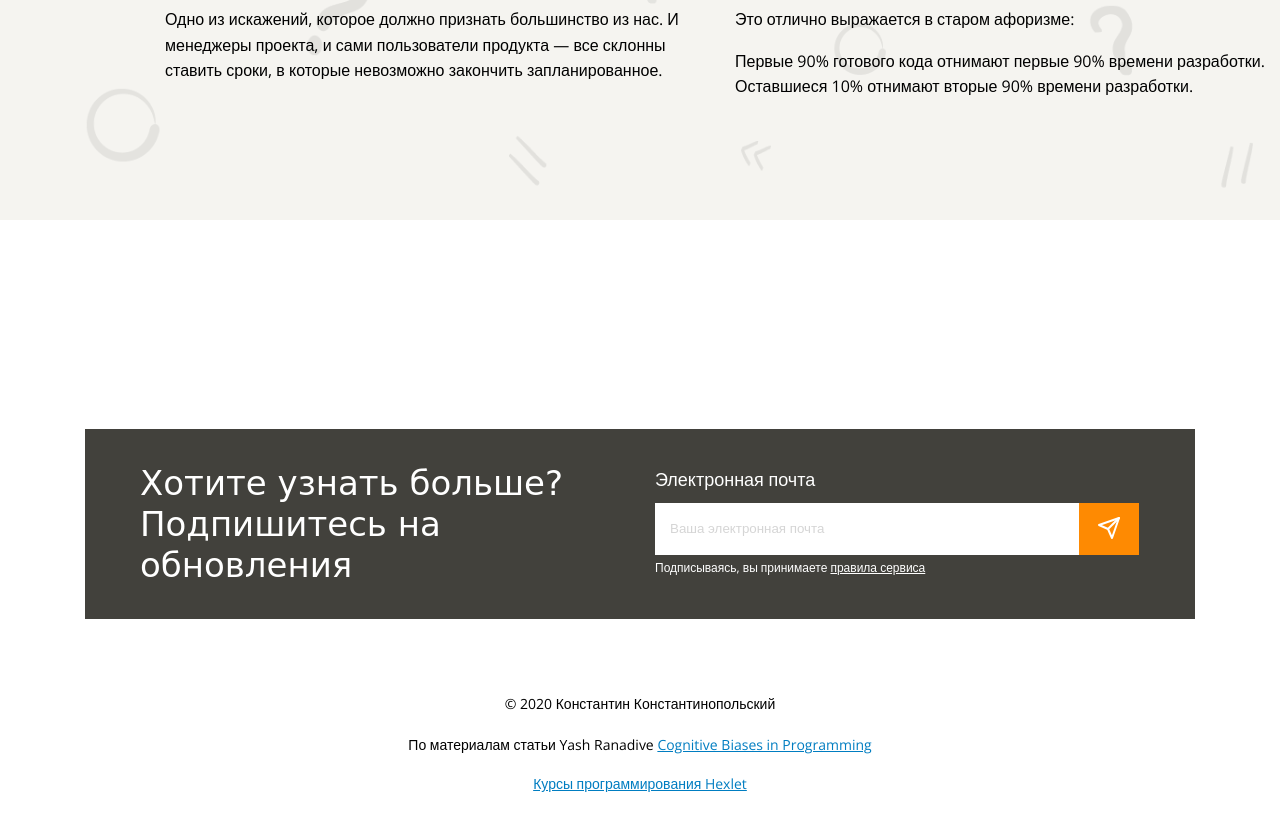
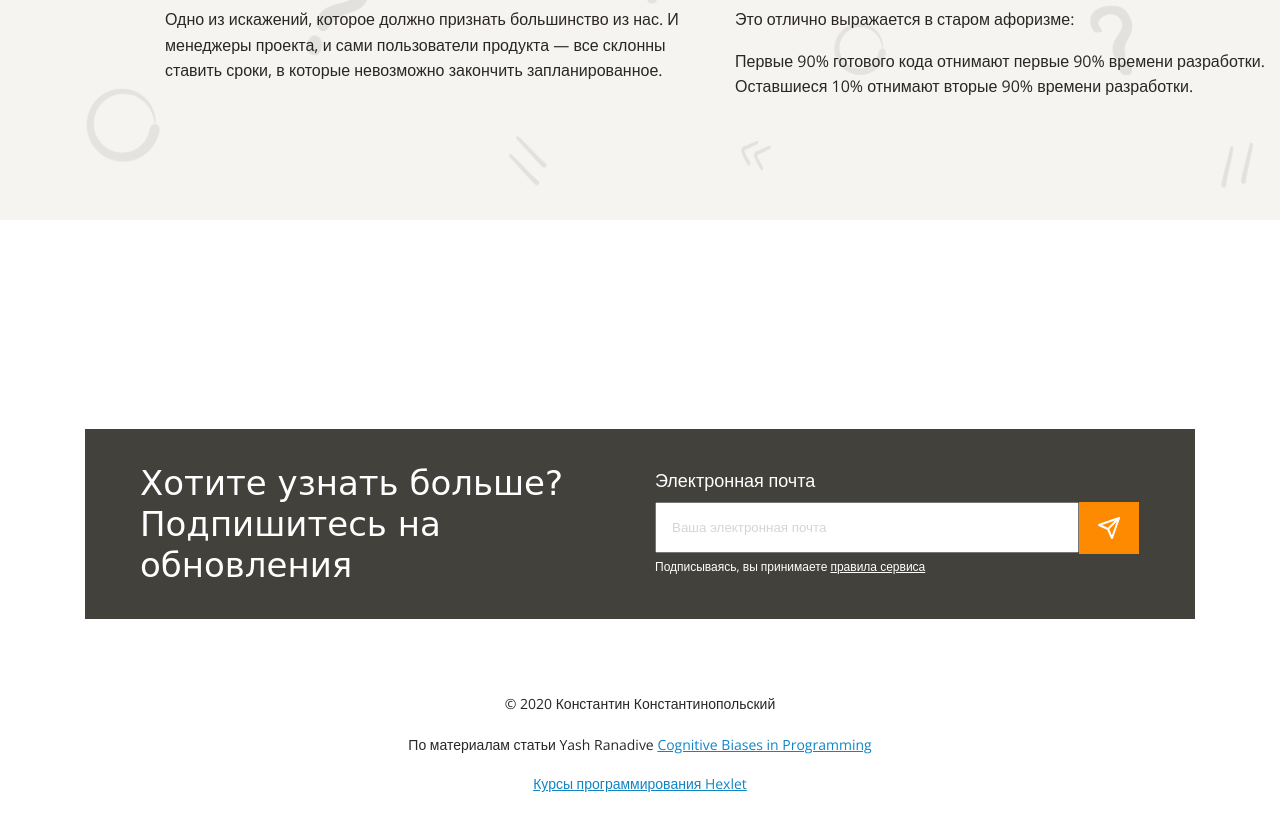
Before and after one commit to sergeiwerty/layout-designer-project-lvl1, a website: page src/index.html in a window 1280 px wide. Shown: the part 7216-8047 px from the top of the page. Drawn offline with nearby package versions, Linux system fonts and the light colour scheme; a web font is replaced by a local one.

Commit message:
screenshot fix 17 recovery

```diff
--- a/src/styles/style.css
+++ b/src/styles/style.css
@@ -2,13 +2,13 @@
   --primary-color: #fe8a02;
   --darker-primary: #ea7600;
   --primary-dark: #42413c;
-  --text-color: #000;
+  --text-color: #2a2626;
   --translucent-dark: #908d8b;
   --basic-white: #fff;
   --translucent-white: #d7ccc0;
   --light: #f5f4f0;
   --dark: #b09a81;
-  --blue-color: #007dc1;
+  --blue-color: #1085c5;
 }
 
 /* Content Section component */
@@ -552,7 +552,7 @@ h4,
 
 .email-label {
   margin-top: 21px;
-  margin-bottom: 9px;
+  margin-bottom: 8px;
 
   font-weight: normal;
   font-size: 18px;
@@ -563,10 +563,8 @@ h4,
   box-sizing: border-box;
 
   width: 525px;
-  height: 52px;
+  height: 51px;
   padding: 15px;
-
-  border: 0;
 }
 
 ::placeholder {
```
